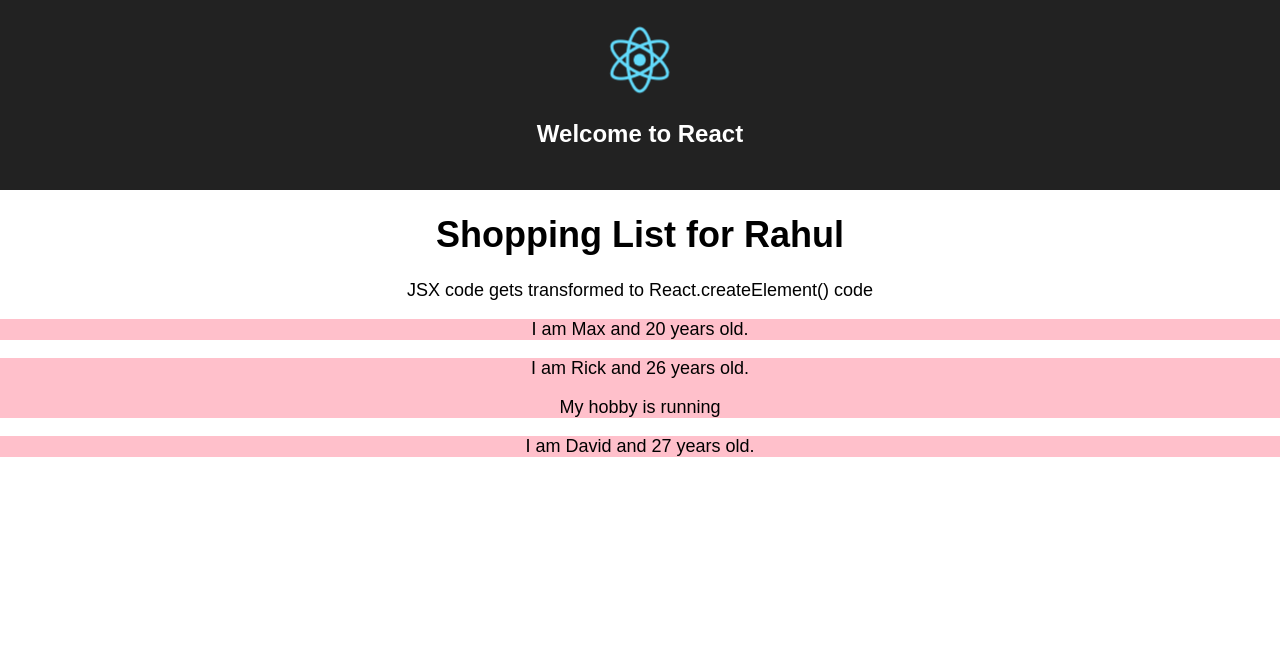
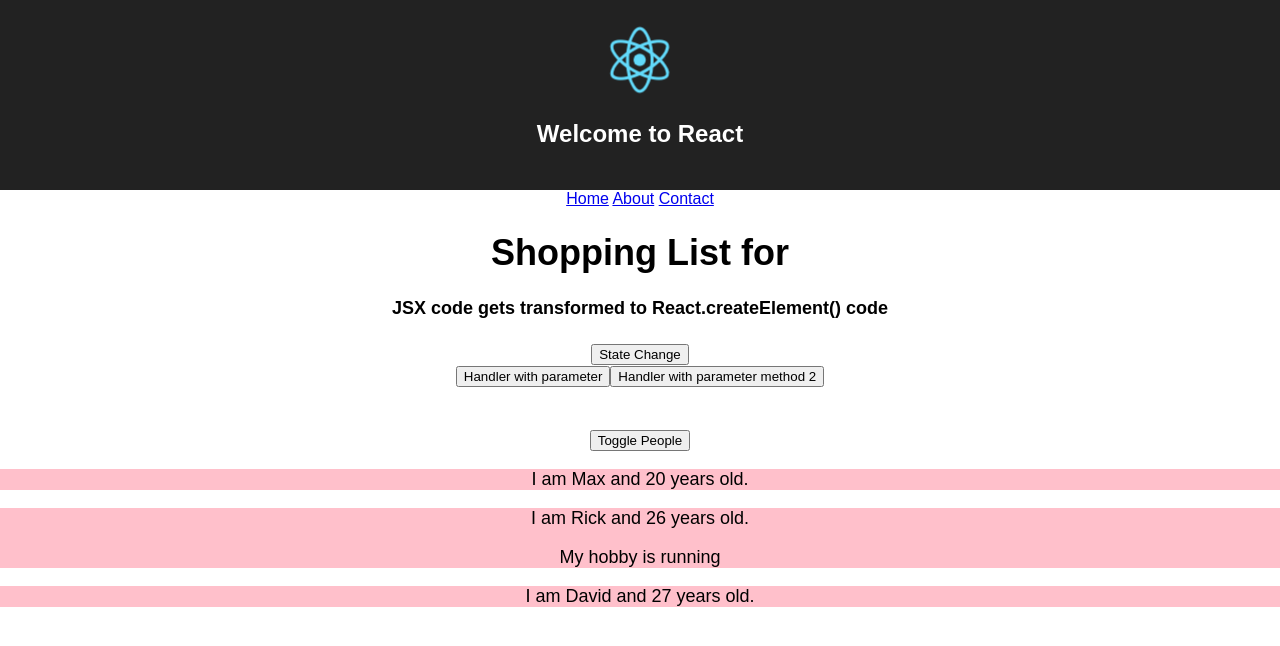
Before and after one commit to rahulh77/rfirst, a React (Create React App) app: page / in a window 1280 px wide. Shown: the top 646 px of the page. Built offline with nearby package versions, Linux system fonts and the light colour scheme.

Commit message:
Added Routing

```diff
--- a/package.json
+++ b/package.json
@@ -4,7 +4,9 @@
   "private": true,
   "dependencies": {
     "react": "^16.2.0",
+    "react-bootstrap": "^0.31.5",
     "react-dom": "^16.2.0",
+    "react-router-dom": "^4.2.2",
     "react-scripts": "1.0.17"
   },
   "scripts": {
--- a/src/App.js
+++ b/src/App.js
@@ -1,49 +1,27 @@
 import React, { Component } from "react";
+import { BrowserRouter } from "react-router-dom";
+
 // eslint-disable-next-line
 import logo from "./logo.svg";
 import "./App.css";
-//Below Person starts with CAP. In react components starting with small are reserved for native components (div, p, h1 etc).
-//Person can be named XYZ
-import Person from "./Person/Person";
-
+import NavSideBar from "./components/navigation/navSideBar";
 class App extends Component {
-  //state is reserved property of custom component.
-  state = {
-    abc: {},
-    people: [
-      { name: "Max", age: 20 },
-      { name: "Rick", age: 26 },
-      { name: "David", age: 27 }
-    ]
-  };
-
   render() {
     return (
       //React.createElement('div', {className: 'App'}, React.createElement('h4', {className: 'App-title'}, 'JSX code gets transformed to React.createElement() code'))
+      <BrowserRouter>
         <div className="App">
           <header className="App-header">
             <img src={logo} className="App-logo" alt="logo" />
             <h1 className="App-title">Welcome to React</h1>
           </header>
-        <p className="App-intro">
-          <h1>Shopping List for {this.props.name}</h1>
-          <p>JSX code gets transformed to React.createElement() code</p>
-          <Person
-            name={this.state.people[0].name}
-            age={this.state.people[0].age}
-          />
-          <Person
-            name={this.state.people[1].name}
-            age={this.state.people[1].age}
-          >
-            My hobby is running
-          </Person>
-          <Person
-            name={this.state.people[2].name}
-            age={this.state.people[2].age}
-          />
-        </p>
+          <div>
+            <div className="App-Nav">
+              <NavSideBar />
             </div>
+          </div>
+        </div>
+      </BrowserRouter>
     );
   }
 }
--- a/src/Person/Person.js
+++ b/src/Person/Person.js
@@ -5,7 +5,7 @@ import React from "react";
 //using es6 function syntax to create a component (Best practice)
 const person = props => {
   return (
-    <div style={{ background: "pink" }}>
+    <div onClick={props.myclick} style={{ background: "pink" }}>
       <p>
         I am {props.name} and {props.age} years old.
       </p>
--- /dev/null
+++ b/src/components/Main.js
@@ -0,0 +1,88 @@
+import React, { Component } from "react";
+
+// eslint-disable-next-line
+import logo from "./../logo.svg";
+// import "./App.css";
+// import NavSideBar from "./navigation/navSideBar";
+//Below Person starts with CAP. In react components starting with small are reserved for native components (div, p, h1 etc).
+//Person can be named XYZ
+import Person from "./../Person/Person";
+
+class Main extends Component {
+  //state is reserved property of custom component.
+  state = {
+    abc: {},
+    showPeople: true,
+    people: [
+      { name: "Max", age: 20 },
+      { name: "Rick", age: 26 },
+      { name: "David", age: 27 }
+    ]
+  };
+
+  switchNameHandler = () => {
+    //console.log("hiiii");
+    //wont work - instead use setState()
+    //this.state.people[0].name = "Rahul";
+    //setState will merge new state with old state. i.e. overwrite new people instead of old and keep abc as is
+    this.setState({
+      people: [
+        { name: "Rahul", age: 20 },
+        { name: "Ben", age: 26 },
+        { name: "David", age: 27 }
+      ]
+    });
+  };
+
+  clickHandlerWithParameter = myinput => {
+    console.log(myinput);
+  };
+
+  togglePeople = () => {
+    this.setState({ showPeople: !this.state.showPeople });
+  };
+
+  render() {
+    return (
+      <div className="App-intro">
+        <h1>Shopping List for {this.props.name}</h1>
+        <h4>JSX code gets transformed to React.createElement() code</h4>
+        <button onClick={this.switchNameHandler}>State Change</button>
+        <div>
+          <button onClick={this.clickHandlerWithParameter.bind(this, "RAHUL")}>
+            Handler with parameter
+          </button>
+          {/*  convinient but inefficient syntax, as react can rerender certain things too often
+      so dont use it if bind is sufficient */}
+          <button onClick={() => this.clickHandlerWithParameter("RAHUL2")}>
+            Handler with parameter method 2
+          </button>
+        </div>
+        <br />
+        <br />
+        <button onClick={this.togglePeople}>Toggle People</button>
+        {this.state.showPeople ? (
+          <div>
+            <Person
+              name={this.state.people[0].name}
+              age={this.state.people[0].age}
+            />
+            <Person
+              myclick={this.switchNameHandler} // a pattern that passes method as a prop that would change state in another component
+              name={this.state.people[1].name}
+              age={this.state.people[1].age}
+            >
+              My hobby is running
+            </Person>
+            <Person
+              name={this.state.people[2].name}
+              age={this.state.people[2].age}
+            />
+          </div>
+        ) : null}
+      </div>
+    );
+  }
+}
+
+export default Main;
--- /dev/null
+++ b/src/components/navigation/navSideBar.js
@@ -0,0 +1,40 @@
+import React from "react";
+import { BrowserRouter as Router, Link, Route, Switch } from "react-router-dom";
+import Main from "./../Main";
+// const Home = () => <h1>Home</h1>;
+
+const NavSideBar = () => {
+  return (
+    <div className="navSideBar" style={styles.navSideBar}>
+      <Router>
+        <div>
+          <Link to="/">Home</Link>{" "}
+          <Link to={{ pathname: "/about" }}>About</Link>{" "}
+          <Link to="/contact">Contact</Link>
+          <Switch>
+            <Route exact path="/" component={Main} />
+            <Route path="/about" component={() => <h1>About</h1>} />
+            <Route path="/contact" render={() => <h1>Contact Us</h1>} />
+            <Route
+              path="/blog"
+              children={({ match }) => (
+                <li className={match ? "active" : ""}>
+                  <Link to="/blog">Blog</Link>
+                </li>
+              )}
+            />
+            <Route render={() => <h1>Page not found</h1>} />
+          </Switch>
+        </div>
+      </Router>
+    </div>
+  );
+};
+
+const styles = {
+  navSideBar: {
+    font: 14
+  }
+};
+
+export default NavSideBar;
```
Also changed, not shown: src/index.js (+30 -5 lines), 1 other file (tests, documents, lock files or other folders). Lines whose indentation alone changed are shown as unchanged.
